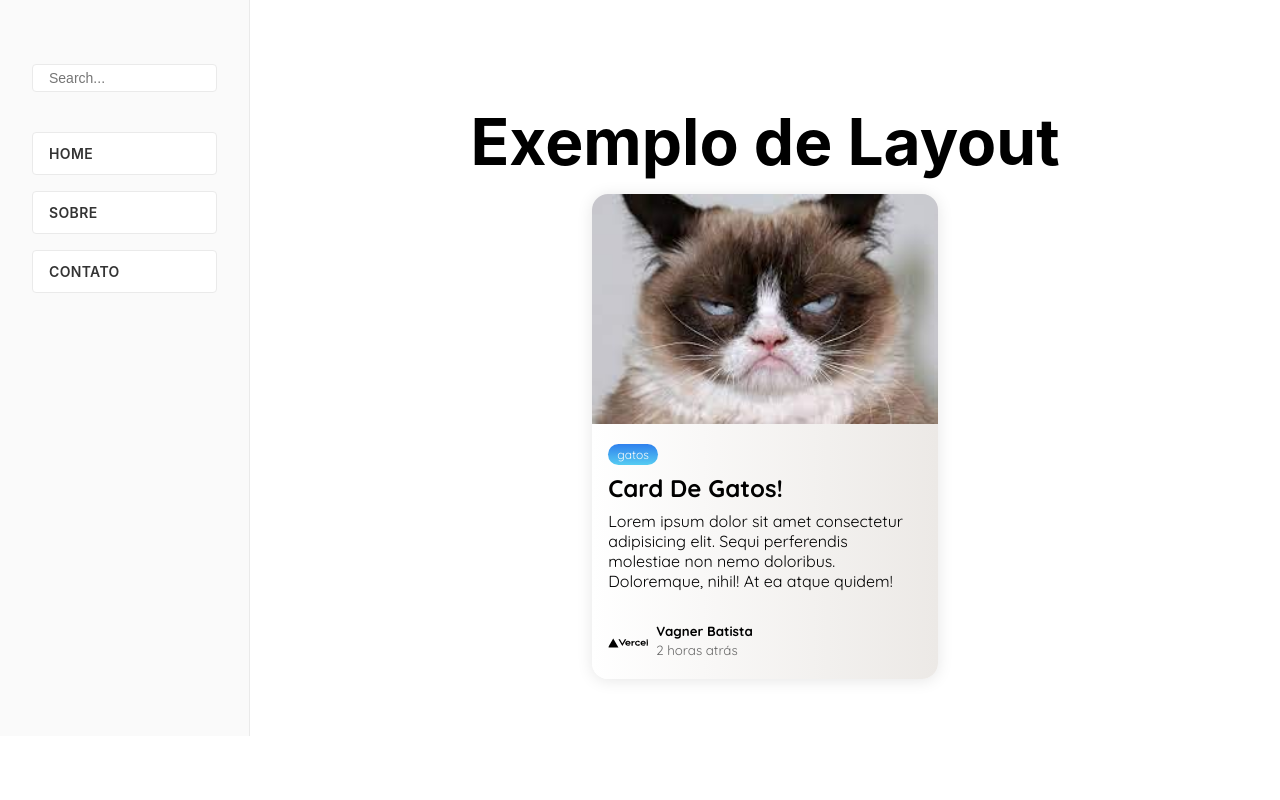
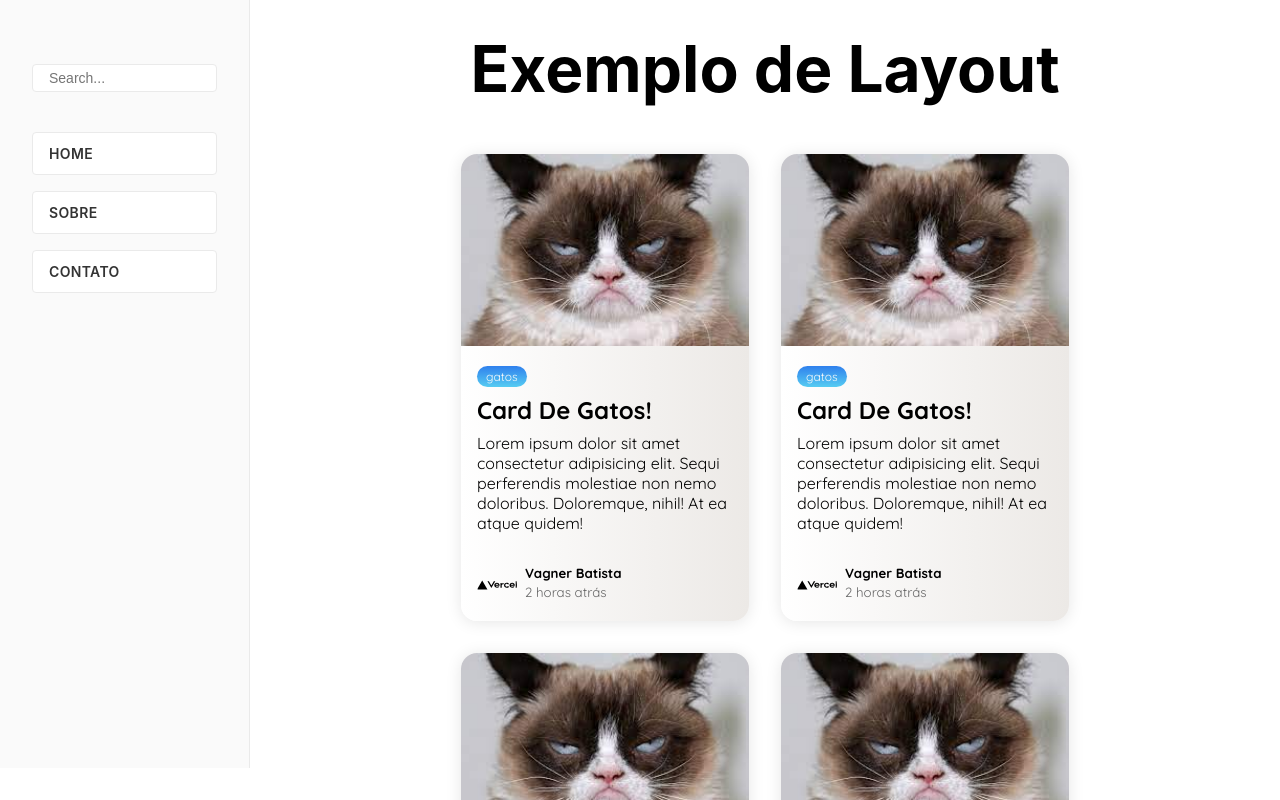
Before and after one commit to vagner-batista/vgboiler-svg-editor, a Next.js app: page / in a window 1280 px wide. Shown: the top 800 px of the page. Built offline with nearby package versions, Linux system fonts and the light colour scheme.

Commit message:
ci: fim do tutorial setting up until storybook

```diff
--- a/components/cards/cat/CatCard.module.css
+++ b/components/cards/cat/CatCard.module.css
@@ -19,7 +19,7 @@
   font-family: 'Quicksand', sans-serif;
   display: flex;
   flex-direction: column;
-  width: clamp(20rem, calc(20rem + 2vw), 22rem);
+  width: clamp(18rem, calc(18rem + 1vw), 18rem);
   overflow: hidden;
   box-shadow: 0 0.1rem 1rem rgba(0, 0, 0, 0.1);
   border-radius: 1em;
--- a/components/layouts/primary/PrimaryLayout.module.css
+++ b/components/layouts/primary/PrimaryLayout.module.css
@@ -1,6 +1,6 @@
 .main{
     display: flex;
-    height: calc(100vh - 64px);
+    height: calc(100vh - 32px);
     background-color: white;
 }
 
--- a/components/layouts/sidebar/SidebarLayout.module.css
+++ b/components/layouts/sidebar/SidebarLayout.module.css
@@ -1,11 +1,11 @@
 .nav {
-    height: 100%;
     display: flex;
     flex-direction: column;
     width: 250px;
     background-color: #fafafa;
     padding: 32px;
     border-right: 1px solid #eaeaea;
+    min-height: 100%;
   }
 
   .nav > a {
--- a/pages/index.tsx
+++ b/pages/index.tsx
@@ -17,7 +17,13 @@ const Home: NextPageWithLayout = () => {
       <h1 className={styles.title}>
         Exemplo de Layout
       </h1>
+      <section className={styles.grid}>
       <CatCard {...mockCatCardProps.base}/>
+      <CatCard {...mockCatCardProps.base}/>
+      <CatCard {...mockCatCardProps.base}/>
+      <CatCard {...mockCatCardProps.base}/>
+      </section>
+
     </section>
     </>
   );
--- a/styles/Home.module.css
+++ b/styles/Home.module.css
@@ -1,70 +1,12 @@
-.container {
-  padding: 0 2rem;
-}
-
 .main {
-  min-height: 100vh;
-  padding: 4rem 0;
   flex: 1;
   display: flex;
   flex-direction: column;
-  justify-content: center;
   align-items: center;
+  margin: 0 4rem;
+  padding: 0;
+  height: auto;
 }
-
-.footer {
-  display: flex;
-  flex: 1;
-  padding: 2rem 0;
-  border-top: 1px solid #eaeaea;
-  justify-content: center;
-  align-items: center;
-}
-
-.footer a {
-  display: flex;
-  justify-content: center;
-  align-items: center;
-  flex-grow: 1;
-}
-
-.title a {
-  color: #0070f3;
-  text-decoration: none;
-}
-
-.title a:hover,
-.title a:focus,
-.title a:active {
-  text-decoration: underline;
-}
-
-.title {
-  margin: 0;
-  line-height: 1.15;
-  font-size: 4rem;
-}
-
-.title,
-.description {
-  text-align: center;
-}
-
-.description {
-  margin: 4rem 0;
-  line-height: 1.5;
-  font-size: 1.5rem;
-}
-
-.code {
-  background: #fafafa;
-  border-radius: 5px;
-  padding: 0.75rem;
-  font-size: 1.1rem;
-  font-family: Menlo, Monaco, Lucida Console, Liberation Mono, DejaVu Sans Mono,
-    Bitstream Vera Sans Mono, Courier New, monospace;
-}
-
 .grid {
   display: flex;
   align-items: center;
@@ -72,45 +14,8 @@
   flex-wrap: wrap;
   max-width: 800px;
 }
-
-.card {
-  margin: 1rem;
-  padding: 1.5rem;
-  text-align: left;
-  color: inherit;
-  text-decoration: none;
-  border: 1px solid #eaeaea;
-  border-radius: 10px;
-  transition: color 0.15s ease, border-color 0.15s ease;
-  max-width: 300px;
+.title{
+  font-size: 4rem;
+  line-height: 1.15;
+  margin: 0 0 2rem 0;
 }
-
-.card:hover,
-.card:focus,
-.card:active {
-  color: #0070f3;
-  border-color: #0070f3;
-}
-
-.card h2 {
-  margin: 0 0 1rem 0;
-  font-size: 1.5rem;
-}
-
-.card p {
-  margin: 0;
-  font-size: 1.25rem;
-  line-height: 1.5;
-}
-
-.logo {
-  height: 1em;
-  margin-left: 0.5rem;
-}
-
-@media (max-width: 600px) {
-  .grid {
-    width: 100%;
-    flex-direction: column;
-  }
-}
```
